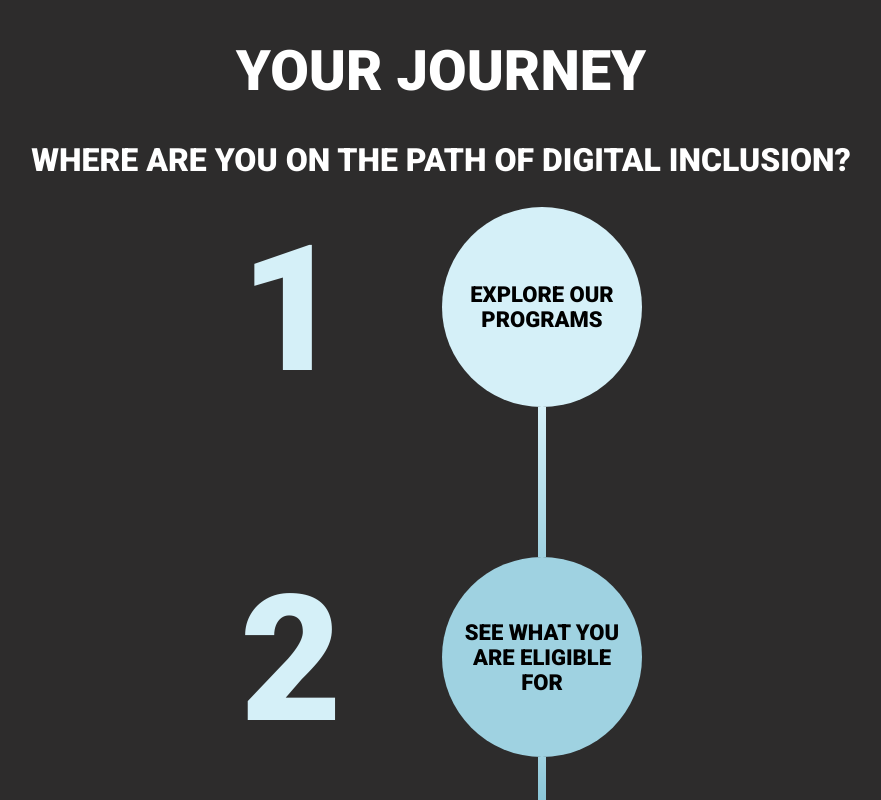
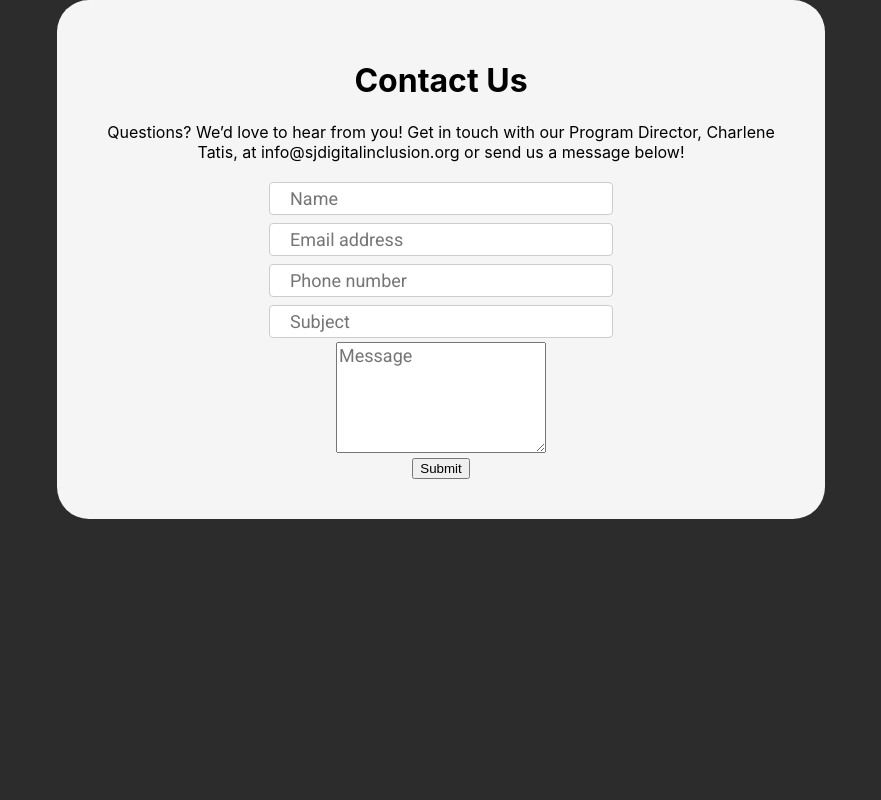
Before and after one commit to CS-SG-Studio/San-Jose-MOTI, a React (Create React App) app in the folder san-jose-digital/: page / in a window 1280 px wide. Shown: the top 800 px of the page, without its empty margins (199-1080 px from the left). Built offline with nearby package versions, Linux system fonts and the light colour scheme.

Commit message:
contact form

```diff
--- a/san-jose-digital/src/App.js
+++ b/san-jose-digital/src/App.js
@@ -5,11 +5,13 @@ import JourneyMap2 from "./screens/JourneyMap/JourneyMap2";
 import Questionnaire1 from "./screens/Questionnaire/Questionnaire1";
 import Questionnaire2 from "./screens/Questionnaire/Questionnaire2";
 import Questionnaire3 from "./screens/Questionnaire/Questionnaire3";
+import ContactForm from "./screens/LastStep/contactus";
 
 function App() {
   return (
     <div className="App">
-      <JourneyMap />
+      <ContactForm/>
+      {/* <JourneyMap /> */}
       {/* <JourneyMap2 /> */}
       {/* <Questionnaire1 /> */}
     </div>
--- /dev/null
+++ b/san-jose-digital/src/screens/LastStep/contactus.js
@@ -0,0 +1,71 @@
+const ContactForm = () => {
+  return (
+    <div className="ContactForm">
+      <div className="container">
+        <form id="contact-form" noValidate>
+          {/* Row 1 of form */}
+          <h1>Contact Us</h1>
+          <p>
+            {" "}
+            Questions? We’d love to hear from you! Get in touch with our Program
+            Director, Charlene Tatis, at info@sjdigitalinclusion.org or send us
+            a message below!
+          </p>
+          <div className="row formRow">
+            <div className="col-6">
+              <input
+                type="text"
+                name="name"
+                className="form-control formInput"
+                placeholder="Name"
+              ></input>
+            </div>
+            <div className="col-6">
+              <input
+                type="email"
+                name="email"
+                className="form-control formInput"
+                placeholder="Email address"
+              ></input>
+            </div>
+            <div className="col-6">
+              <input
+                type="number"
+                name="Phone Number"
+                className="form-control formInput"
+                placeholder="Phone number"
+              ></input>
+            </div>
+          </div>
+          {/* Row 2 of form */}
+          <div className="row formRow">
+            <div className="col">
+              <input
+                type="text"
+                name="subject"
+                className="form-control formInput"
+                placeholder="Subject"
+              ></input>
+            </div>
+          </div>
+          {/* Row 3 of form */}
+          <div className="row formRow">
+            <div className="col">
+              <textarea
+                rows={5}
+                name="message"
+                className="form-control formInput"
+                placeholder="Message"
+              ></textarea>
+            </div>
+          </div>
+          <button className="submit-btn" type="submit">
+            Submit
+          </button>
+        </form>
+      </div>
+    </div>
+  );
+};
+
+export default ContactForm;
```
